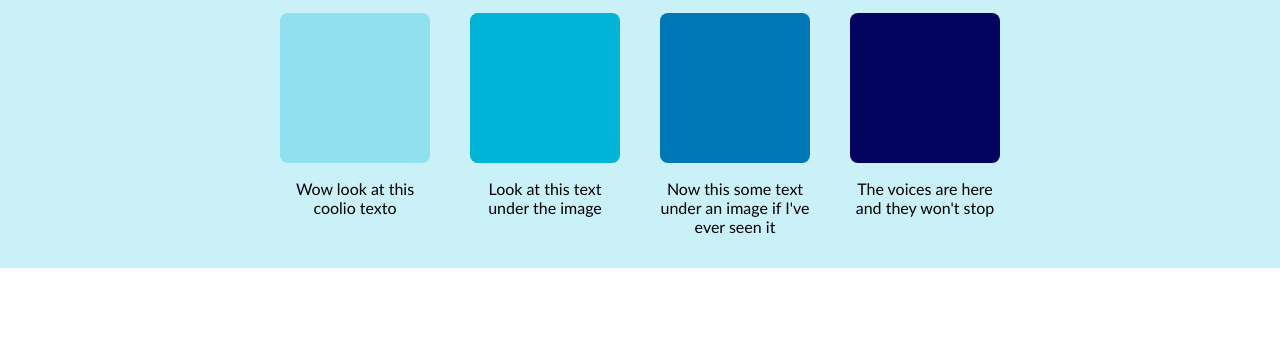
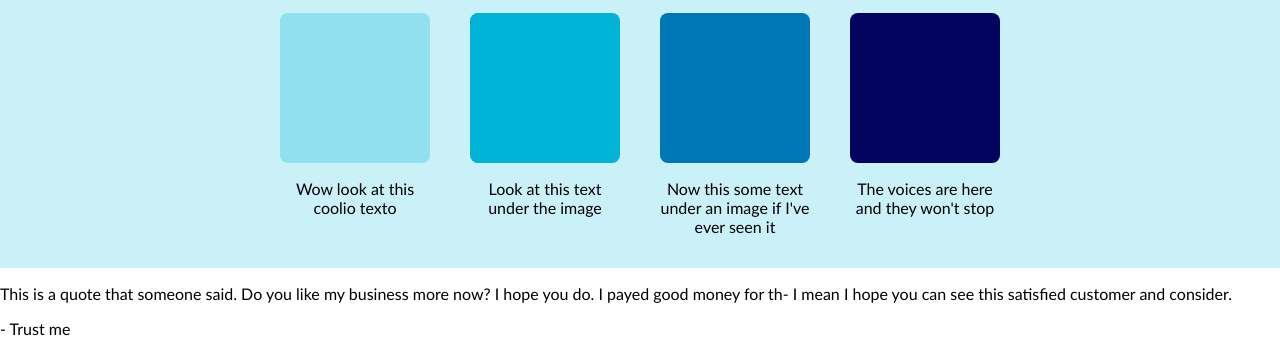
Before and after one commit to aishyuu/Landing-Page, a plain HTML site: page index.html in a window 1280 px wide. Shown: the part 528-882 px from the top of the page. Before the commit the page ends 800 px from the top, so only its background shows below. Drawn offline with Linux system fonts and the light colour scheme.

Commit message:
Added section two html

```diff
--- a/index.html
+++ b/index.html
@@ -56,5 +56,13 @@
             </div>
         </div>
     </div>
+    <div class="section-two">
+        <p class="section-two-testimony">
+            This is a quote that someone said. Do you like my business more now? I hope you do. I payed good money for th- I mean I hope you can see this satisfied customer and consider.
+        </p>
+        <p class="section-two-author">
+            - Trust me
+        </p>
+    </div>
 </body>
 </html>
```
